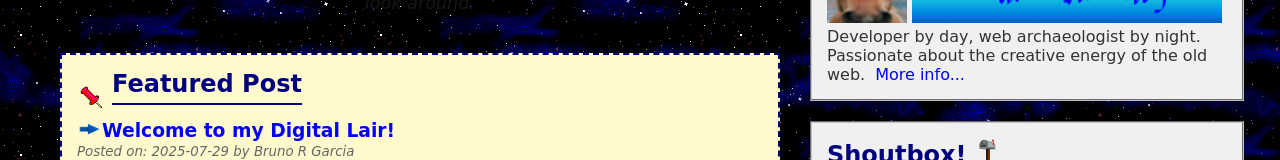
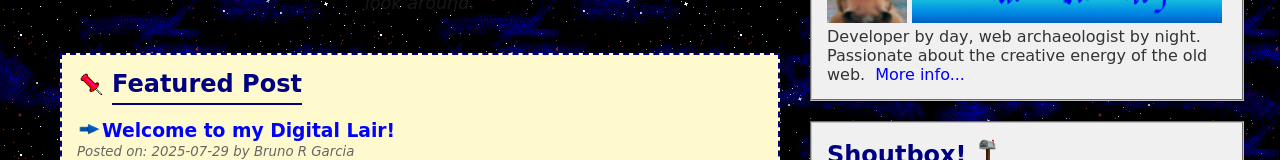
Before and after one commit to BrunoYDev/My-Blog, a Next.js app: page / in a window 1280 px wide. Shown: the part 211-371 px from the top of the page. Built offline with nearby package versions, Linux system fonts and the light colour scheme; no server answers; the database is empty.

Commit message:
Change: pin gif flex position in home page

```diff
--- a/src/app/page.module.css
+++ b/src/app/page.module.css
@@ -95,6 +95,10 @@
   border-bottom: none !important;
 }
 
+.pinnedHeader img {
+  align-self: flex-start;
+}
+
 .visitorStats {
   text-align: center;
   background-color: #00000090;
```
